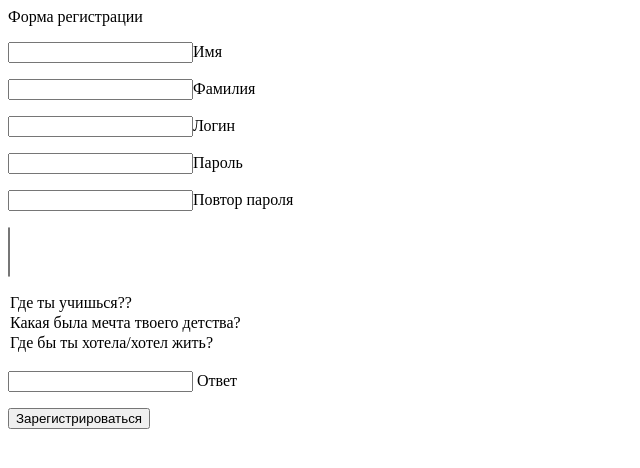
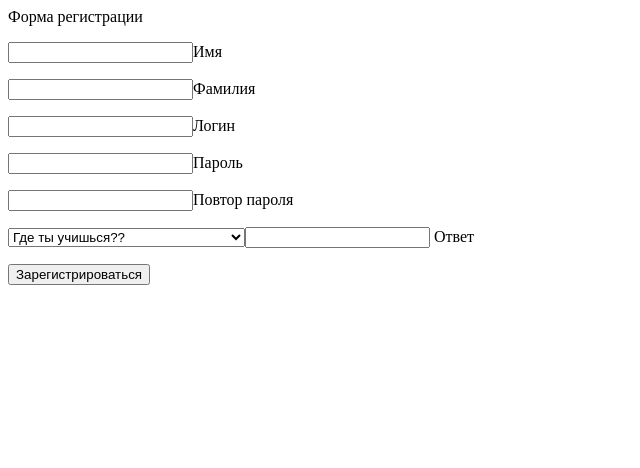
Before and after one commit to olya2shishova7/olya, a plain HTML site: page blank.html in a window 1280 px wide. Shown: the whole page, without its empty margins (0-640 px from the left). Drawn offline with Linux system fonts and the light colour scheme.

Commit message:
Update blank.html

```diff
--- a/blank.html
+++ b/blank.html
@@ -8,7 +8,6 @@
 <input type="text">Логин</p>
 <input type="password">Пароль</p>
 <input type="password">Повтор пароля</p>
-<p><select name="select" size="3" несколько></p>
 <p><select></p>
 <option>Где ты учишься??</option>
 <option>Какая была мечта твоего детства?</option>
```
